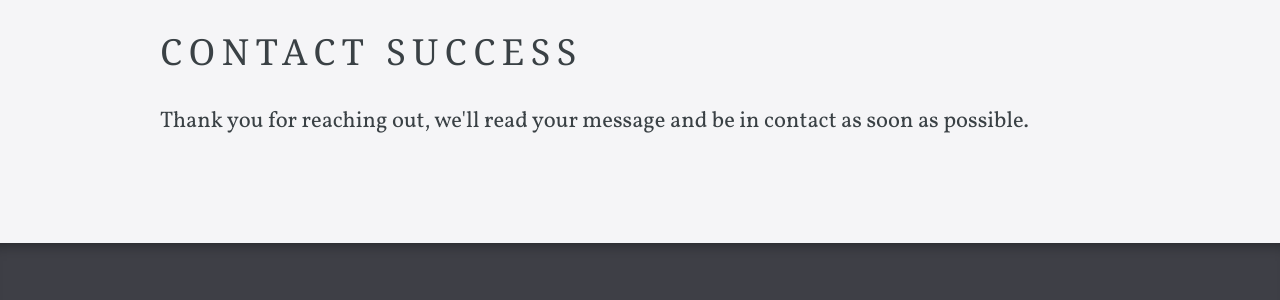
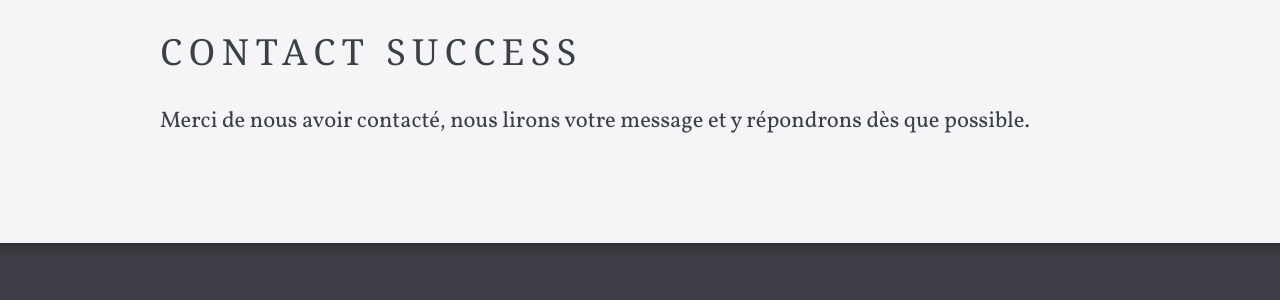
Before and after one commit to ciremwebsite/ciremwebsite.github.io, a Jekyll site: the page built from contact-success.html, in a window 1280 px wide. Shown: the part 475-775 px from the top of the page. Built offline with Jekyll 4.4.1, drawn with Linux system fonts in a browser that asks for light colours; some web fonts are replaced.

Commit message:
Description des changements

```diff
--- a/contact-success.html
+++ b/contact-success.html
@@ -8,5 +8,5 @@ sitemap: false
 ---
 
 <p class="editable">
-	Thank you for reaching out, we'll read your message and be in contact as soon as possible.
+	Merci de nous avoir contacté, nous lirons votre message et y répondrons dès que possible.
 </p>
```
Also changed, not shown: Gemfile.lock, 2 other files.
